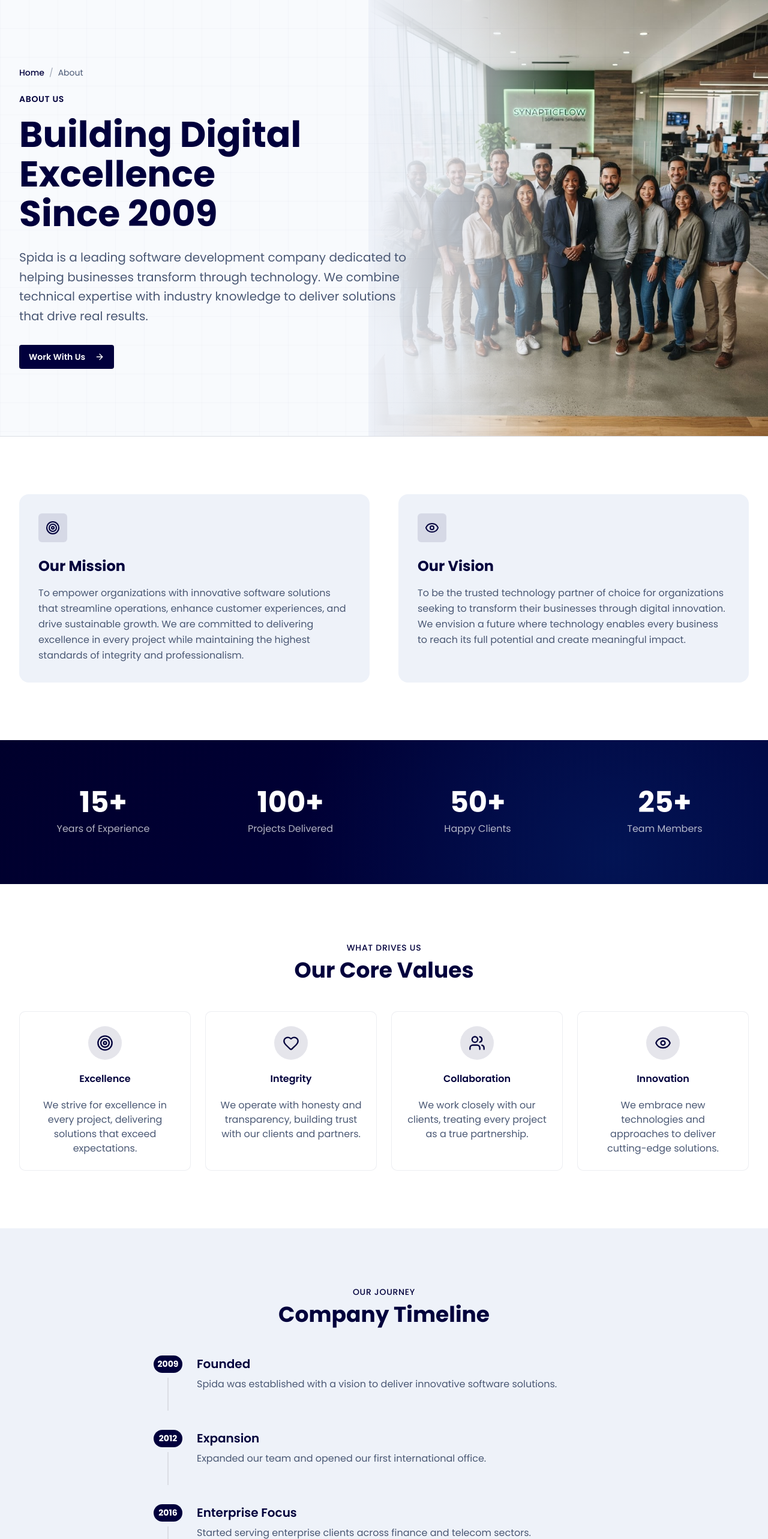
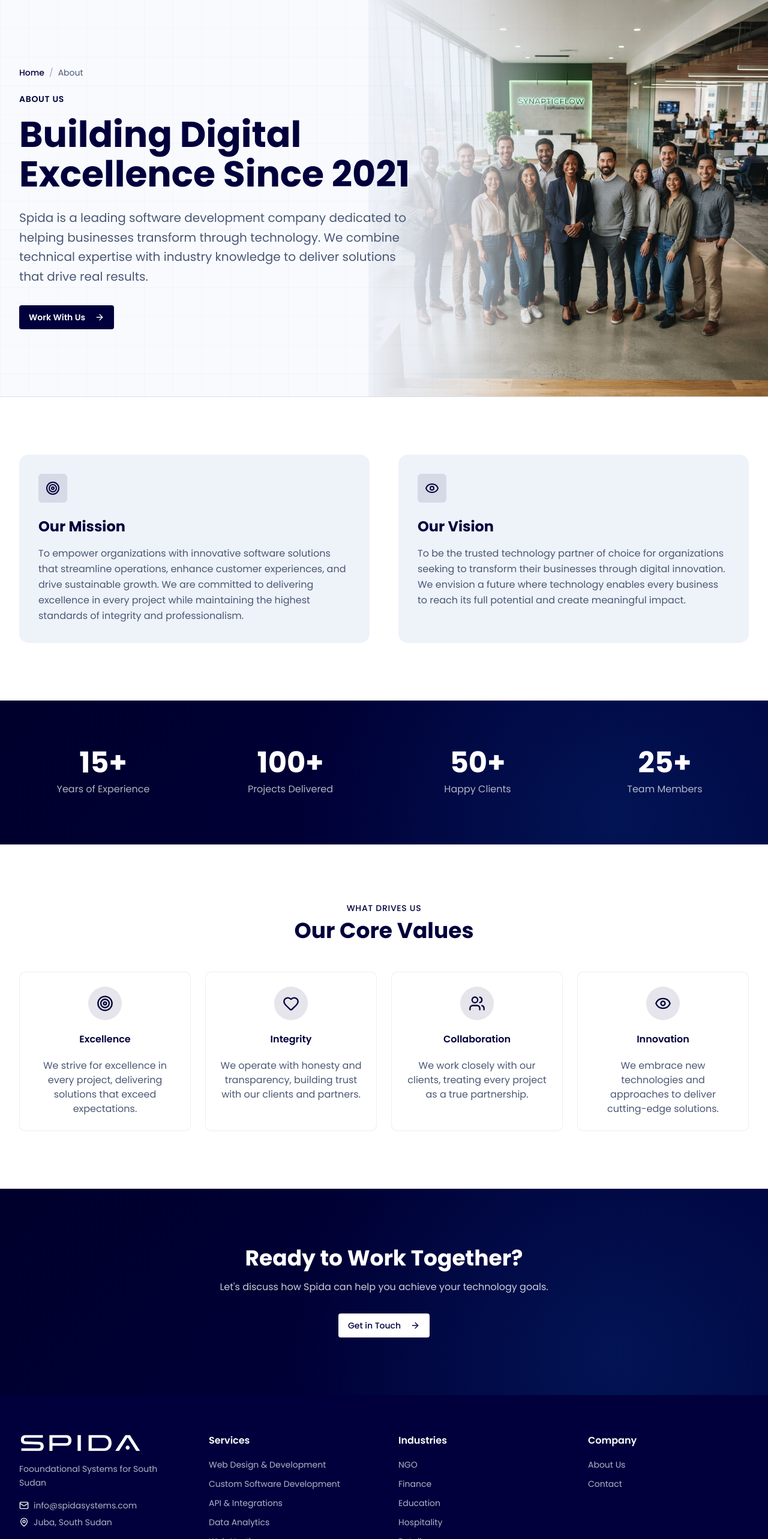
Before and after one commit to makueiathiengdit/spida, a Next.js app: page /about in a window 1280 px wide. Shown: the part 143-2709 px from the top of the page at 60% size. Built offline with nearby package versions, Linux system fonts and the light colour scheme.

Commit message:
remove company timeline

```diff
--- a/app/about/page.tsx
+++ b/app/about/page.tsx
@@ -72,30 +72,30 @@ const stats = [
 
 const timeline = [
   {
-    year: "2009",
+    year: "2021",
     title: "Founded",
     description:
       "Spida was established with a vision to deliver innovative software solutions.",
   },
+  // {
+  //   year: "2012",
+  //   title: "Expansion",
+  //   description: "Expanded our team and opened our first international office.",
+  // },
   {
-    year: "2012",
-    title: "Expansion",
-    description: "Expanded our team and opened our first international office.",
-  },
-  {
-    year: "2016",
+    year: "2023",
     title: "Enterprise Focus",
     description:
       "Started serving enterprise clients across finance and telecom sectors.",
   },
   {
-    year: "2020",
+    year: "2024",
     title: "Digital Transformation",
     description:
       "Helped numerous organizations adapt to the digital-first world.",
   },
   {
-    year: "2024",
+    year: "2026",
     title: "Today",
     description:
       "Continuing to innovate and deliver exceptional solutions worldwide.",
@@ -108,7 +108,7 @@ export default function AboutPage() {
       <HeroSection
         breadcrumbs={[{ label: "Home", href: "/" }, { label: "About" }]}
         subtitle="About Us"
-        title="Building Digital Excellence Since 2009"
+        title="Building Digital Excellence Since 2021"
         description="Spida is a leading software development company dedicated to helping businesses transform through technology. We combine technical expertise with industry knowledge to deliver solutions that drive real results."
         primaryAction={{ label: "Work With Us", href: "/contact" }}
         // secondaryAction={{ label: "View Portfolio", href: "/portfolio" }}
@@ -201,7 +201,7 @@ export default function AboutPage() {
       </section>
 
       {/* Timeline */}
-      <section className="py-16 lg:py-24 bg-secondary">
+      {/* <section className="py-16 lg:py-24 bg-secondary">
         <div className="container mx-auto px-4 lg:px-8">
           <div className="text-center mb-12">
             <p className="text-primary font-medium text-sm uppercase tracking-wider mb-2">
@@ -233,7 +233,7 @@ export default function AboutPage() {
             ))}
           </div>
         </div>
-      </section>
+      </section> */}
 
       {/* CTA Section */}
       <section className="py-16 lg:py-24 hero-pattern">
```
